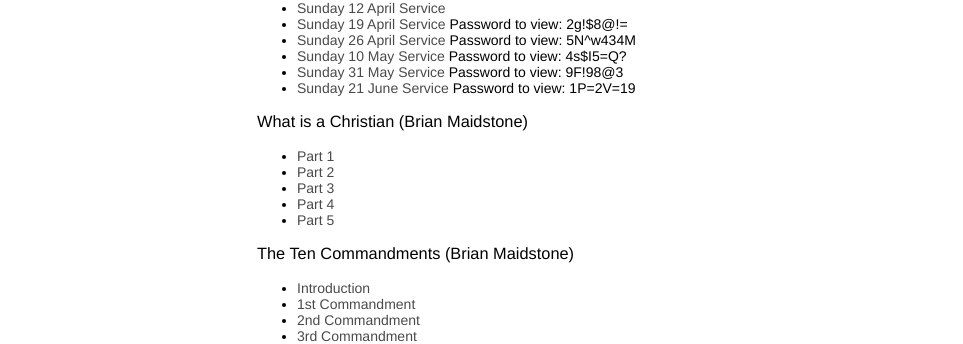
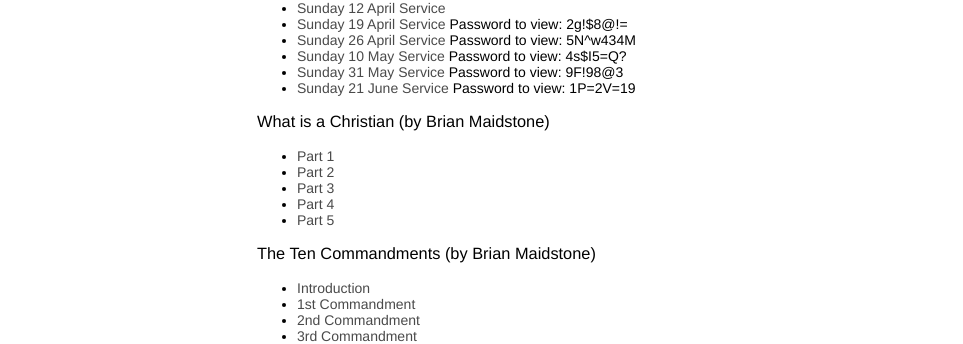
Before and after one commit to pandastreet/dorkingbaptistchapel.org.uk, a Jekyll site: the page built from services.md, in a window 1280 px wide. Shown: the part 405-749 px from the top of the page, without its empty margins (158-1121 px from the left). Built offline with Jekyll 4.4.1, drawn with Linux system fonts in a browser that asks for light colours; our own code applies the rules of GitHub Pages for plain Markdown files.

```diff
--- a/services.md
+++ b/services.md
@@ -18,7 +18,7 @@ Contact us to get access to the zoom online connection details. See the 'contact
 * [Sunday 31 May Service](https://us02web.zoom.us/rec/share/1PxVE7Ko8E5LW6_uwxn8BrQ7P6H8T6a81HAX8vNbxE2_Ht92GJ36hBblmbTSxt3X) Password to view: 9F!98@3
 * [Sunday 21 June Service](https://us02web.zoom.us/rec/share/1et-KZ631nJLbpHvxVD7R6JwBrzIeaa8hnIWqKYLyBv6eVsqIsxmtFRH_gNHxhvd) Password to view: 1P=2V=19
 
-### What is a Christian (Brian Maidstone)
+### What is a Christian (by Brian Maidstone)
 
 * [Part 1](/files/What_is_a_Christian_1.mp3)
 * [Part 2](/files/What_is_a_Christian_2.mp3)
@@ -26,7 +26,7 @@ Contact us to get access to the zoom online connection details. See the 'contact
 * [Part 4](/files/What_is_a_Christian_4.mp3)
 * [Part 5](/files/What_is_a_Christian_5.mp3)
 
-### The Ten Commandments (Brian Maidstone)
+### The Ten Commandments (by Brian Maidstone)
 
 * [Introduction](/files/10-commandments-intro.mp3)
 * [1st Commandment](/files/10-commandments-1.mp3)
```
